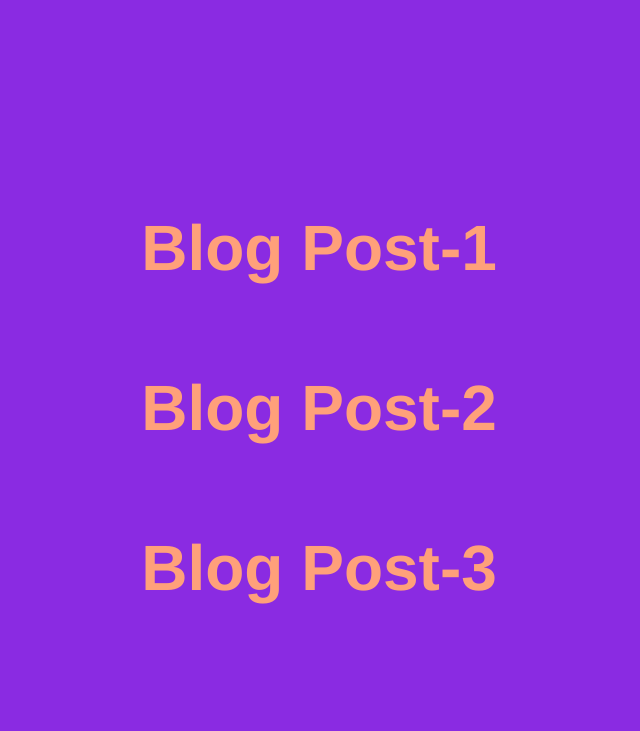
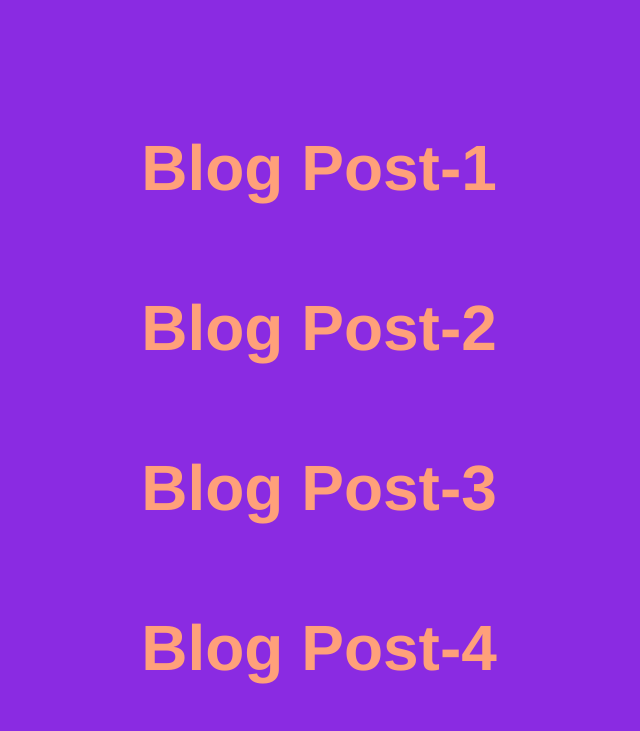
Before and after one commit to bchhabra00/blog, a plain HTML site: page index.html in a window 1280 px wide. Shown: the whole page, without its empty margins (321-961 px from the left). Drawn offline with Linux system fonts and the light colour scheme.

Commit message:
Update index.html

```diff
--- a/index.html
+++ b/index.html
@@ -34,6 +34,7 @@ a{
 <a href ="https://medium.com/@bharatchhabra/angular-2-vs-react-my-thoughts-which-one-should-i-choose-f37c3803623f"><h1>Blog Post-1</h1></a>
 <a href ="https://medium.com/@bharatchhabra/what-is-hadoop-and-how-to-install-hadoop-in-linux-ubuntu-c096039832fd"><h1>Blog Post-2</h1></a>
 <a href = "https://medium.com/@bharatchhabra/node-js-facebook-gmail-authentication-with-firebase-for-web-a417da8220a9"><h1>Blog Post-3</h1></a>
+<a href = "https://medium.com/@bharatchhabra/text-to-speech-using-amazon-polly-ef6c5ed9f5f4"><h1>Blog Post-4</h1></a>
 </div>
   </body>
 </html>
```
